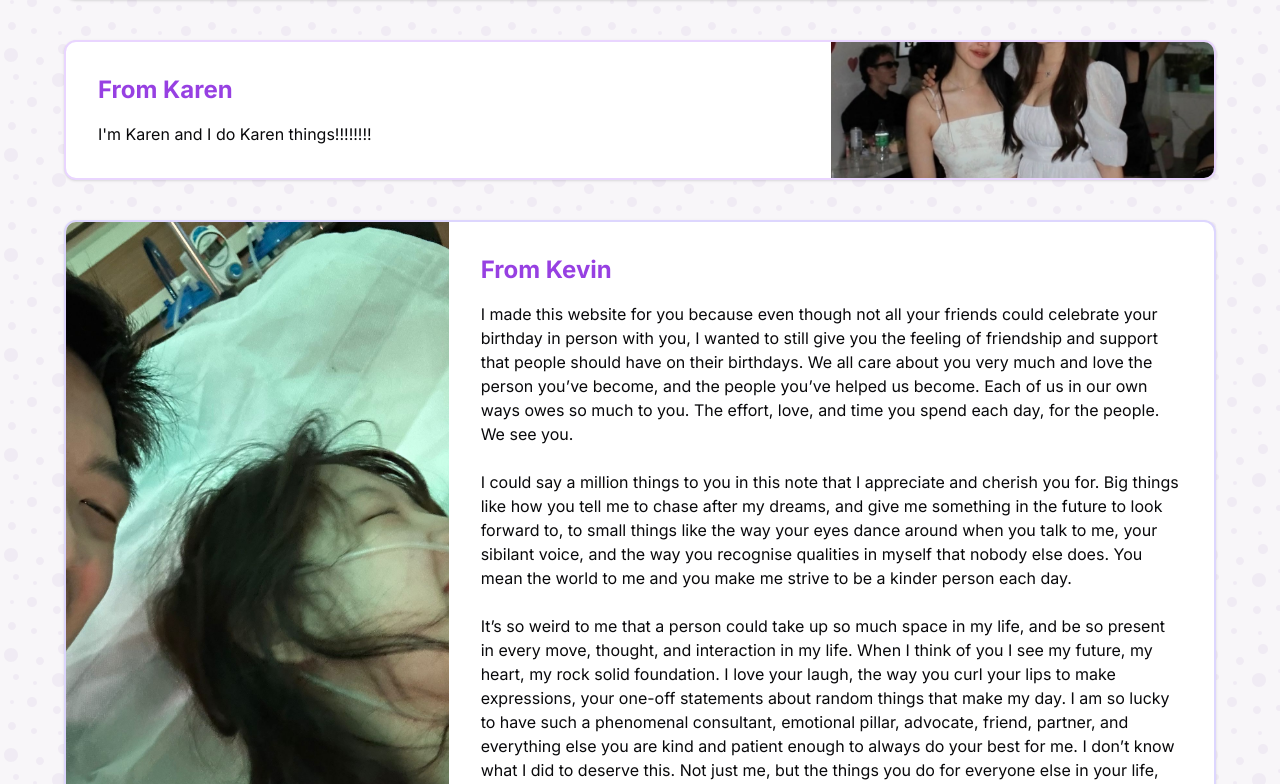
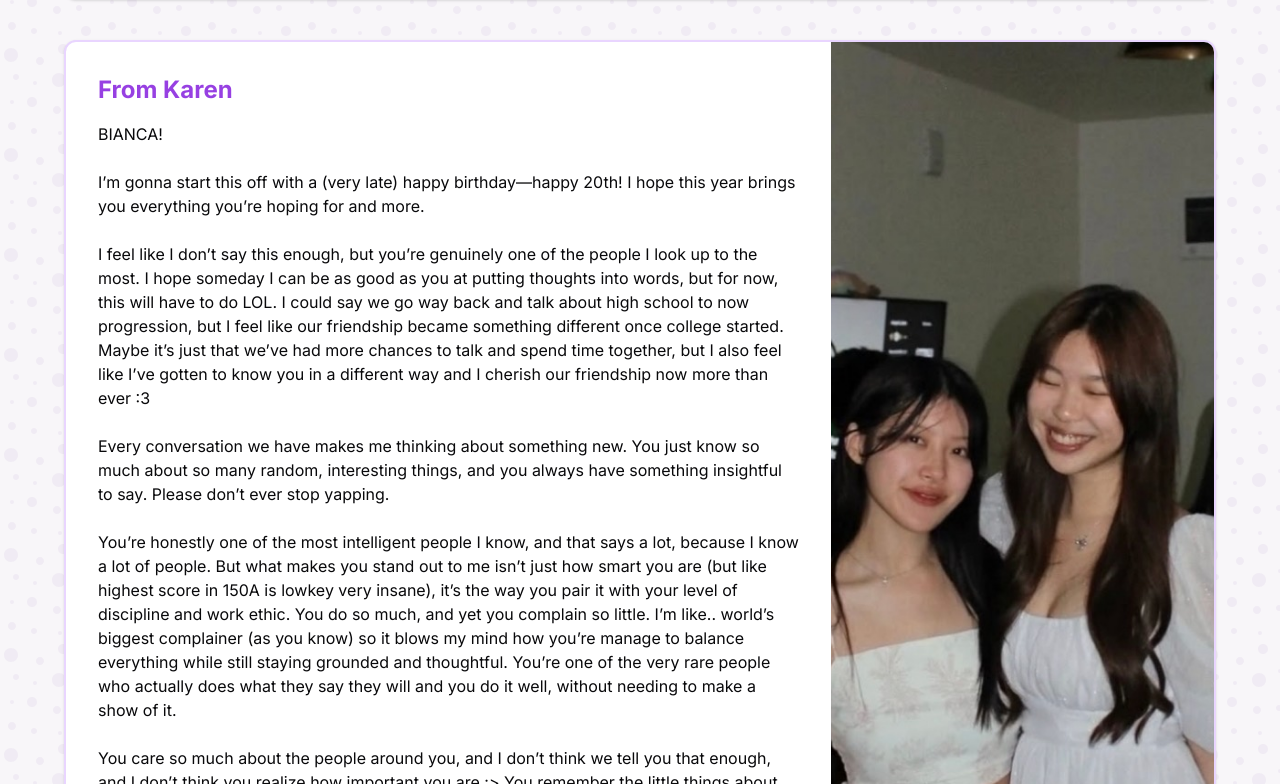
Before and after one commit to kchan29/bevsite, a Next.js app: page / in a window 1280 px wide. Shown: the part 3556-4340 px from the top of the page. Built offline with nearby package versions, Linux system fonts and the light colour scheme.

Commit message:
bev update

```diff
--- a/src/app/page.tsx
+++ b/src/app/page.tsx
@@ -52,7 +52,25 @@ i love you!!!! give circe a treat for me (or don't if she's getting too pear sha
   },
   {
     name: "Karen",
-    content: `I'm Karen and I do Karen things!!!!!!!!`,
+    content: `BIANCA!
+
+I’m gonna start this off with a (very late) happy birthday—happy 20th! I hope this year brings you everything you’re hoping for and more.
+
+I feel like I don’t say this enough, but you’re genuinely one of the people I look up to the most. I hope someday I can be as good as you at putting thoughts into words, but for now, this will have to do LOL. I could say we go way back and talk about high school to now progression, but I feel like our friendship became something different once college started. Maybe it’s just that we’ve had more chances to talk and spend time together, but I also feel like I’ve gotten to know you in a different way and I cherish our friendship now more than ever :3
+
+Every conversation we have makes me thinking about something new. You just know so much about so many random, interesting things, and you always have something insightful to say. Please don’t ever stop yapping.
+
+You’re honestly one of the most intelligent people I know, and that says a lot, because I know a lot of people. But what makes you stand out to me isn’t just how smart you are (but like highest score in 150A is lowkey very insane), it’s the way you pair it with your level of discipline and work ethic. You do so much, and yet you complain so little. I’m like.. world’s biggest complainer (as you know) so it blows my mind how you’re manage to balance everything while still staying grounded and thoughtful. You’re one of the very rare people who actually does what they say they will and you do it well, without needing to make a show of it.
+
+You care so much about the people around you, and I don’t think we tell you that enough, and I don’t think you realize how important you are :> You remember the little things about people, you stand up for the people you care about, even when it’s hard, and you’re always so intentional with the way you support others.
+
+This is starting to sound like a love letter and it’s grossing me out so im going to stop here but I love that you’re really true to yourself. You don’t pretend to have everything figured out (even though you probably do more than most of us lol), but you think through things so carefully. You always manage to find the most rational, grounded path forward, even when you're extremely stressed, unsure, or even straight up just crashing out. And you never let go of your values or your sense of what’s right. You’re a genuinely good person, and I hope you know how rare and admirable that is :D I’m very happy and proud that I’m able to call you one of my closest friends.
+
+To years more of Korean food, “Karen I am ____” text messages, and being nosy yappers!!
+
+Love you,
+Karennnnn
+`,
     image: "/images/Karen.JPG"
   },
   {
```
Also changed, not shown: 1 other file (tests, documents, lock files or other folders).
